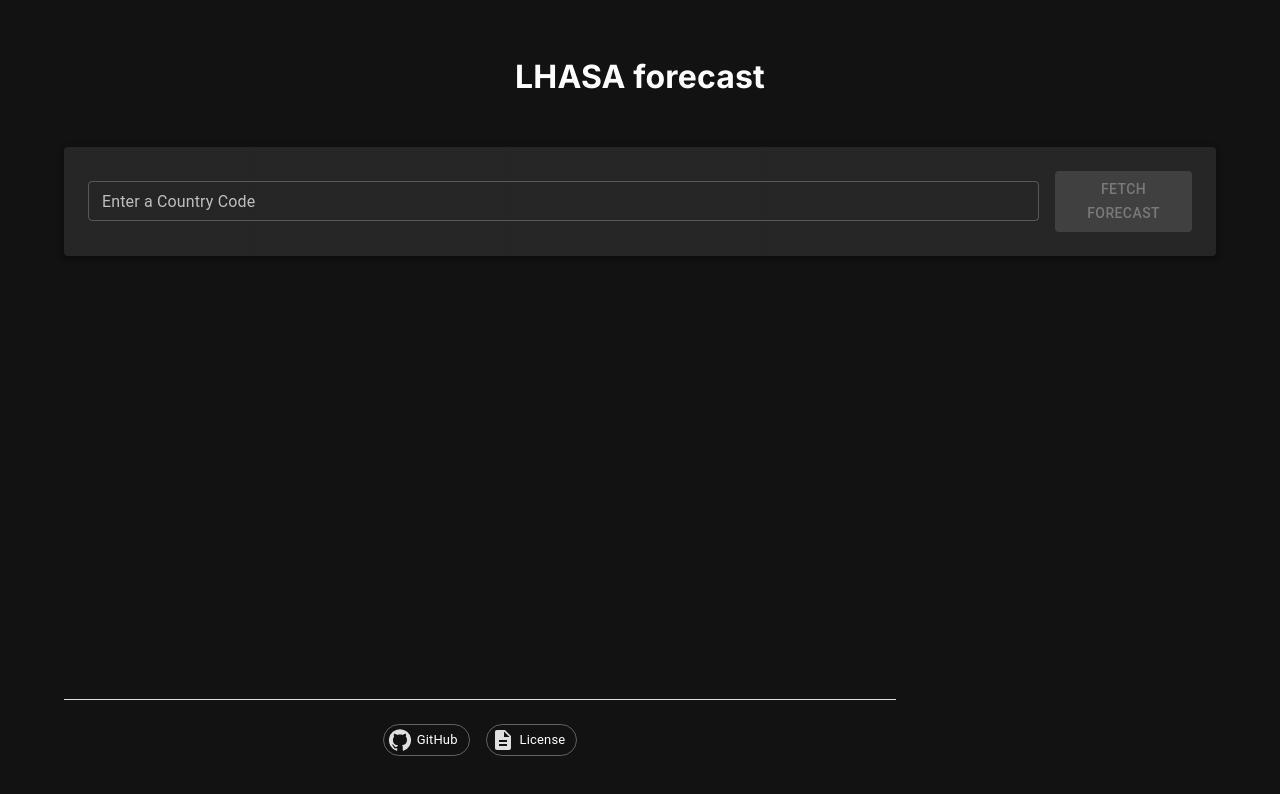
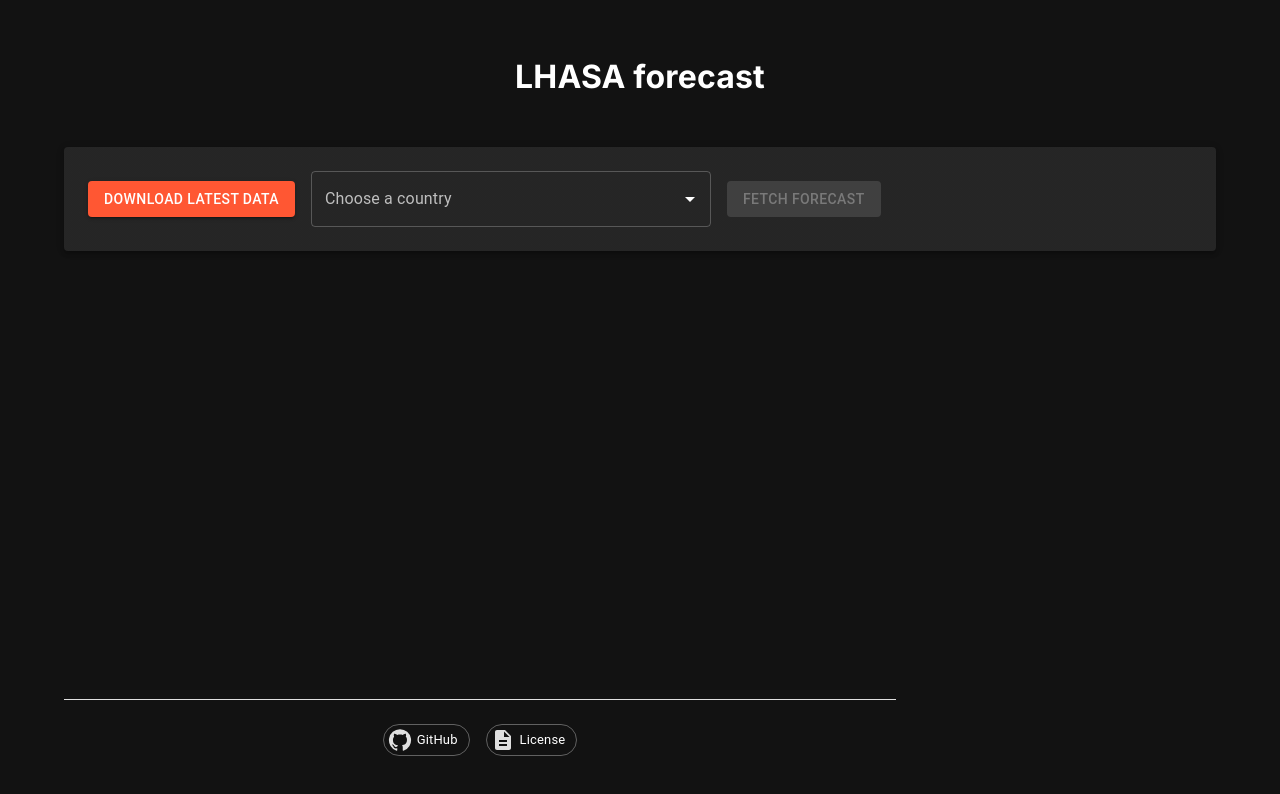
Before and after one commit to JakobKlotz/lhasa-app, a Next.js app: page / in a window 1280 px wide. Shown: the top 794 px of the page. Built offline with nearby package versions, Linux system fonts and the light colour scheme.

Commit message:
feat: proper country selector

```diff
--- /dev/null
+++ b/app/countries.json
@@ -0,0 +1,154 @@
+[
+    {
+      "code": "CZ",
+      "label": "Česko"
+    },
+    {
+      "code": "EE",
+      "label": "Eesti"
+    },
+    {
+      "code": "EL",
+      "label": "Elláda"
+    },
+    {
+      "code": "ES",
+      "label": "España"
+    },
+    {
+      "code": "FI",
+      "label": "Suomi/Finland"
+    },
+    {
+      "code": "FR",
+      "label": "France"
+    },
+    {
+      "code": "HR",
+      "label": "Hrvatska"
+    },
+    {
+      "code": "LV",
+      "label": "Latvija"
+    },
+    {
+      "code": "DE",
+      "label": "Deutschland"
+    },
+    {
+      "code": "DK",
+      "label": "Danmark"
+    },
+    {
+      "code": "AT",
+      "label": "Österreich"
+    },
+    {
+      "code": "BG",
+      "label": "Bulgaria"
+    },
+    {
+      "code": "CH",
+      "label": "Schweiz/Suisse/Svizzera"
+    },
+    {
+      "code": "CY",
+      "label": "Kýpros"
+    },
+    {
+      "code": "BE",
+      "label": "Belgique/België"
+    },
+    {
+      "code": "AL",
+      "label": "Shqipëria"
+    },
+    {
+      "code": "NL",
+      "label": "Nederland"
+    },
+    {
+      "code": "MK",
+      "label": "Severna Makedonija "
+    },
+    {
+      "code": "MT",
+      "label": "Malta"
+    },
+    {
+      "code": "LT",
+      "label": "Lietuva"
+    },
+    {
+      "code": "LU",
+      "label": "Luxembourg"
+    },
+    {
+      "code": "ME",
+      "label": "Crna Gora"
+    },
+    {
+      "code": "IE",
+      "label": "Éire/Ireland"
+    },
+    {
+      "code": "IS",
+      "label": "Ísland"
+    },
+    {
+      "code": "IT",
+      "label": "Italia"
+    },
+    {
+      "code": "LI",
+      "label": "Liechtenstein"
+    },
+    {
+      "code": "HU",
+      "label": "Magyarország"
+    },
+    {
+      "code": "RS",
+      "label": "Serbia"
+    },
+    {
+      "code": "TR",
+      "label": "Türkiye"
+    },
+    {
+      "code": "UA",
+      "label": "Ukraina"
+    },
+    {
+      "code": "NO",
+      "label": "Norge"
+    },
+    {
+      "code": "XK",
+      "label": "Kosovo*"
+    },
+    {
+      "code": "PL",
+      "label": "Polska"
+    },
+    {
+      "code": "SE",
+      "label": "Sverige"
+    },
+    {
+      "code": "SI",
+      "label": "Slovenija"
+    },
+    {
+      "code": "PT",
+      "label": "Portugal"
+    },
+    {
+      "code": "SK",
+      "label": "Slovensko"
+    },
+    {
+      "code": "RO",
+      "label": "România"
+    }
+]
--- a/app/page.tsx
+++ b/app/page.tsx
@@ -1,7 +1,7 @@
 // app/page.tsx
 'use client';
 
-import { useState } from 'react';
+import { useState, useEffect } from 'react';
 import * as React from 'react';
 import { createTheme, ThemeProvider } from '@mui/material/styles';
 import dynamic from 'next/dynamic';
@@ -16,10 +16,12 @@ import {
   Paper,
   LinearProgress,
   Chip,
-  CssBaseline
+  CssBaseline,
 } from '@mui/material';
 import GitHub from '@mui/icons-material/GitHub';
 import DescriptionIcon from '@mui/icons-material/Description';
+import Autocomplete from '@mui/material/Autocomplete';
+import countriesData from './countries.json'; // Import the countries data
 
 const Plot = dynamic(() => import('react-plotly.js'), { ssr: false });
 
@@ -28,14 +30,10 @@ const theme = createTheme({
     mode: "dark",
     primary: {
       main: '#FF5733',
-      // light: will be calculated from palette.primary.main,
-      // dark: will be calculated from palette.primary.main,
-      // contrastText: will be calculated to contrast with palette.primary.main
     },
     secondary: {
       main: '#E0C2FF',
       light: '#F5EBFF',
-      // dark: will be calculated from palette.secondary.main,
       contrastText: '#47008F',
     },
   },
@@ -46,6 +44,12 @@ export default function Home() {
   const [plotData, setPlotData] = useState(null);
   const [loading, setLoading] = useState(false);
   const [error, setError] = useState('');
+  const [downloading, setDownloading] = useState(false);
+  const [countries, setCountries] = useState([]);
+
+  useEffect(() => {
+    setCountries(countriesData); // Set the countries state with the imported data
+  }, []);
 
   const fetchForecast = async () => {
     try {
@@ -59,6 +63,18 @@ export default function Home() {
       setLoading(false);
     }
   };
+
+  const downloadData = async () => {
+    try {
+      setDownloading(true);
+      const response_dl = await axios.post(`http://localhost:8000/download/`);
+    } catch (err) {
+      setError('Error downloading data');
+    } finally {
+      setDownloading(false);
+    }
+  }
+
   return (
     <ThemeProvider theme={theme}>
       <CssBaseline />
@@ -68,21 +84,62 @@ export default function Home() {
             <h1>LHASA forecast</h1>
           </Box>
           <Paper elevation={3} sx={{ p: 3, mb: 3 }}>
-              <Box sx={{
+            <Box sx={{
               display: 'flex',
               gap: 2,
               alignItems: 'center',
               }}>
 
-            <TextField sx={{ color: "primary" }}
-                fullWidth
-                variant="outlined"
-                value={nutsId}
-                onChange={(e) => setNutsId(e.target.value)}
-                label="Enter a Country Code"
-                disabled={loading}
-                size="small"
+              <Button
+                variant="contained"
+                onClick={downloadData}
+              >
+                {downloading ? <CircularProgress size={20} color="inherit" /> : 'Download latest data'}
+              </Button>
+
+              {/* taken from https://mui.com/material-ui/react-autocomplete/#country-select */}
+              <Autocomplete
+                id="country-select-demo"
+                sx={{ width: 400 }}
+                options={countries}
+                autoHighlight
+                getOptionLabel={(option) => option.label}
+                onChange={(e, value) => setNutsId(value?.code)}
+                size="medium"
+                renderOption={(props, option) => {
+                  const { key, ...optionProps } = props;
+                  return (
+                    <Box
+                      key={key}
+                      component="li"
+                      sx={{ '& > img': { mr: 2, flexShrink: 0 } }}
+                      {...optionProps}
+                    >
+                      <img
+                        loading="lazy"
+                        width="20"
+                        srcSet={`https://flagcdn.com/w40/${option.code.toLowerCase()}.png 2x`}
+                        src={`https://flagcdn.com/w20/${option.code.toLowerCase()}.png`}
+                        alt=""
+                      />
+                      {option.label} ({option.code})
+                    </Box>
+                  );
+                }}
+                renderInput={(params) => (
+                  <TextField
+                    {...params}
+                    label="Choose a country"
+                    slotProps={{
+                      htmlInput: {
+                        ...params.inputProps,
+                        autoComplete: 'new-password', // disable autocomplete and autofill
+                      },
+                    }}
+                  />
+                )}
               />
+
               <Button
                 variant="contained"
                 onClick={fetchForecast}
@@ -124,11 +181,6 @@ export default function Home() {
             gap: 2
           }}
         >
-          {/* <Avatar
-            alt="Jakob Klotz"
-            src="https://avatars.githubusercontent.com/u/177755923?v=4"
-          /> */}
-
           <Chip
             icon={<GitHub />}
             label="GitHub"
```
